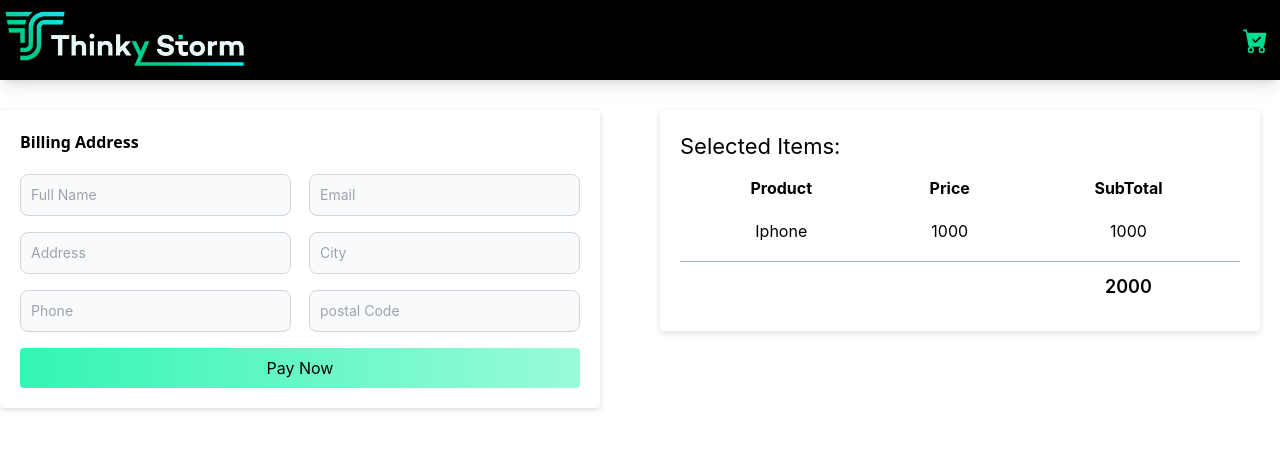
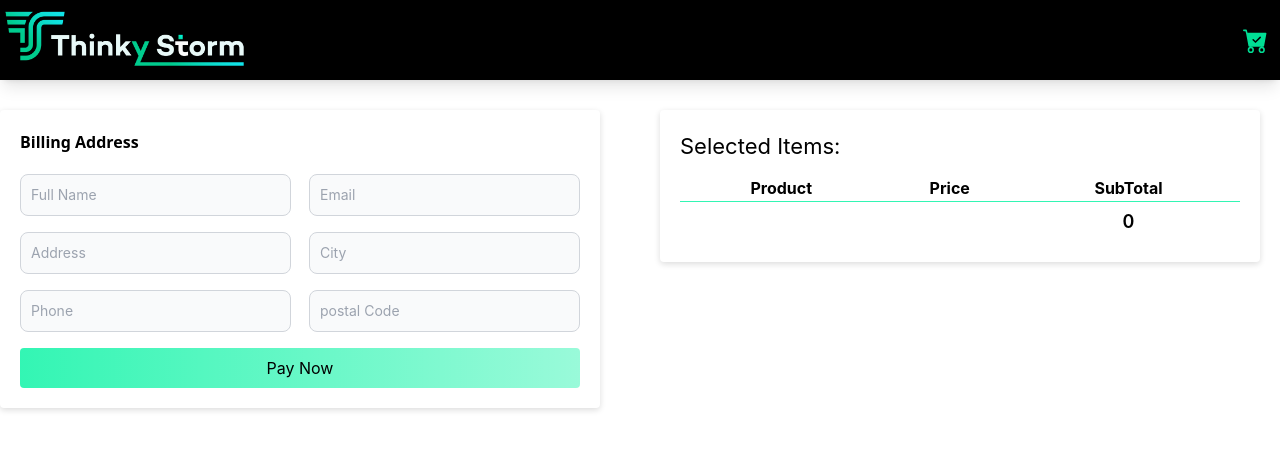
Before and after one commit to monirhabderabby/surjaPay-payment-intregation-frontPart, a React (Create React App) app: page /checkout in a window 1280 px wide. Shown: the top 450 px of the page. Built offline with nearby package versions, Linux system fonts and the light colour scheme.

Commit message:
developed add to cart feature and render it on checkout

```diff
--- a/src/Pages/Checkout/SelectedItemsTable.js
+++ b/src/Pages/Checkout/SelectedItemsTable.js
@@ -1,6 +1,17 @@
-import React from "react";
+import React, { useEffect, useState } from "react";
+import { useSelector } from "react-redux";
 
 const SelectedItemsTable = () => {
+    const [grandTotal, setGrandTotal] = useState(0);
+    const carts = useSelector(state => state.payment.cart);
+    console.log(carts);
+
+    useEffect(() => {
+        const total = carts.reduce((prev, curr) => {
+            return prev + curr.price;
+        }, 0);
+        setGrandTotal(total);
+    }, [carts]);
     return (
         <div className="w-full max-w-[600px] h-auto shadow-[0px_2px_6px_rgba(0,0,0,0.14)] p-[20px] rounded-[4px] bg-white">
             <h3 className="text-[22px]">Selected Items:</h3>
@@ -14,15 +25,19 @@ const SelectedItemsTable = () => {
                     </tr>
                 </thead>
                 <tbody>
-                    <tr className="h-[60px]">
-                        <td className="text-center">Iphone</td>
-                        <td className="text-center">1000</td>
-                        <td className="text-center">1000</td>
-                    </tr>
-                    <tr className="border-t-[1px] border-[rgba(0,243,161,.8)] h-[50px]">
+                    {carts?.map(item => {
+                        return (
+                            <tr className="h-[50px]" key={item.id}>
+                                <td className="text-center">{item?.title}</td>
+                                <td className="text-center">{item?.price}</td>
+                                <td className="text-center">{item?.price}</td>
+                            </tr>
+                        );
+                    })}
+                    <tr className="border-t-[1px] border-[rgba(0,243,161,.8)] h-[40px]">
                         <td className="text-center"></td>
                         <td className="text-center"></td>
-                        <td className="text-center font-semibold text-[18px]">2000</td>
+                        <td className="text-center font-semibold text-[18px]">{grandTotal}</td>
                     </tr>
                 </tbody>
             </table>
--- a/src/Pages/Shared/Navbar.js
+++ b/src/Pages/Shared/Navbar.js
@@ -14,7 +14,7 @@ export const Navbar = () => {
         <div className="w-full shadow-lg bg-black">
             <div className="max-w-[1600px] mx-auto h-[80px] flex justify-between items-center">
                 <div>
-                    <img src={logo} className="w-[250px]" alt="logo" />
+                    <img src={logo} className="w-[250px] cursor-pointer" alt="logo" onClick={() => navigate("/")} />
                 </div>
                 <div className="hover:bg-slate-50/25 p-3 rounded-full cursor-pointer" onClick={() => navigate("/checkout")}>
                     <BsFillCartCheckFill className="text-[25px] text-[#00f3a2e9]" />
--- a/src/Pages/Shared/ProductCard.js
+++ b/src/Pages/Shared/ProductCard.js
@@ -2,9 +2,17 @@ import React from "react";
 
 // Third party packages
 import { BsCurrencyDollar } from "react-icons/bs";
+import { useDispatch } from "react-redux";
+import { addToCart } from "../../Redux/features/Payment/paymentSlice";
 
 export const ProductCard = ({ product }) => {
+    const dispatch = useDispatch();
     const { title, images, price } = product || {};
+
+    const handleAddToCart = () => {
+        dispatch(addToCart(product));
+    };
+
     return (
         <div className="h-[430px] w-full lg:w-[280px] mx-auto rounded-[4px] bg-white shadow-[rgba(0,0,0,0.05)_0px_6px_24px_0px,rgba(0,0,0,0.08)_0px_0px_0px_1px] hover:shadow-[rgba(0,0,0,0.16)_0px_10px_36px_0px,rgba(0,0,0,0.06)_0px_0px_0px_1px] duration-300">
             <div className="relative">
@@ -20,7 +28,10 @@ export const ProductCard = ({ product }) => {
                         </span>
                     </div>
                     <div className="w-full">
-                        <button className="w-full h-[44px] rounded-[4px] bg-pink-500 hover:bg-pink-600 text-white font-Nunito text-[20px] font-medium">
+                        <button
+                            className="w-full h-[44px] rounded-[4px] bg-pink-500 hover:bg-pink-600 text-white font-Nunito text-[20px] font-medium"
+                            onClick={handleAddToCart}
+                        >
                             Add to Cart
                         </button>
                     </div>
--- a/src/Redux/app/store.js
+++ b/src/Redux/app/store.js
@@ -1,9 +1,11 @@
 import { configureStore } from "@reduxjs/toolkit";
 import apiSlice from "../api/apiSlice";
+import paymentSlice from "../features/Payment/paymentSlice";
 
 export const store = configureStore({
     reducer: {
         [apiSlice.reducerPath]: apiSlice.reducer,
+        payment: paymentSlice,
     },
     middleware: getDefaultMiddlewares => getDefaultMiddlewares().concat(apiSlice.middleware),
 });
--- /dev/null
+++ b/src/Redux/features/Payment/paymentSlice.js
@@ -0,0 +1,18 @@
+import { createSlice } from "@reduxjs/toolkit";
+
+const initialState = {
+    cart: [],
+};
+
+const shopSlice = createSlice({
+    name: "shop",
+    initialState,
+    reducers: {
+        addToCart: (state = initialState, action) => {
+            state.cart.push(action.payload);
+        },
+    },
+});
+
+export default shopSlice.reducer;
+export const { addToCart } = shopSlice.actions;
```
